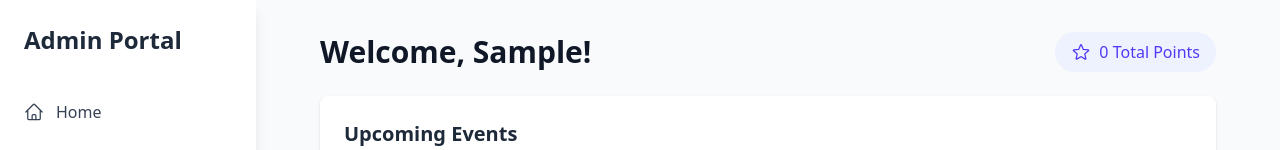
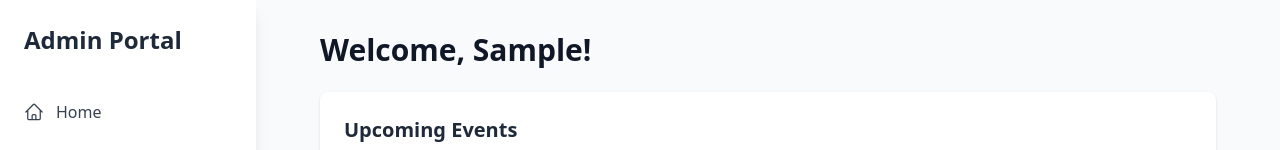
Before and after one commit to nouri-devv/mackathon-admin-app, a Next.js app: page / in a window 1280 px wide. Shown: the top 150 px of the page. Built offline with nearby package versions, Linux system fonts and the light colour scheme; no server answers; the database is empty; sample sign-in values are in the browser's storage.

Commit message:
Removed rewards point for admin

```diff
--- a/src/app/page.js
+++ b/src/app/page.js
@@ -17,19 +17,6 @@ export default function Home() {
     collection(db, "events"),
     {}
   );
-
-  // Calculate total points from registered events
-  const calculateTotalPoints = () => {
-    if (!events?.docs) return 0;
-
-    return events.docs.reduce((total, doc) => {
-      const event = doc.data();
-      if (event.attendees?.includes(admin?.id)) {
-        return total + (event.creditPoints || 0);
-      }
-      return total;
-    }, 0);
-  };
 
   useEffect(() => {
     if (!loading && !admin) {
@@ -56,12 +43,6 @@ export default function Home() {
             <h1 className="text-3xl font-bold text-gray-900">
               Welcome, {admin?.firstName}!
             </h1>
-            <div className="flex items-center bg-indigo-50 px-4 py-2 rounded-full">
-              <StarIcon className="h-5 w-5 text-indigo-600 mr-2" />
-              <span className="text-indigo-600 font-medium">
-                {calculateTotalPoints()} Total Points
-              </span>
-            </div>
           </div>
 
           <div className="bg-white rounded-lg shadow-sm p-6 mb-8">
```
